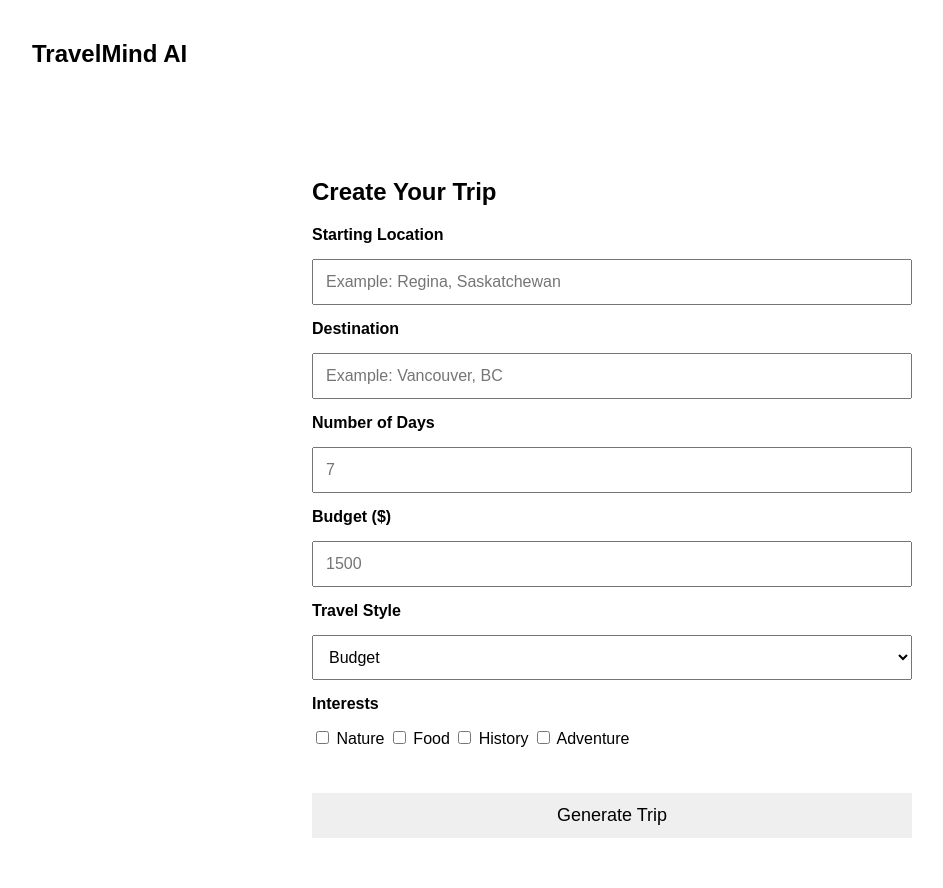
After one commit to Shrut-0406/TravelMind-AI, a Flask app: page /planner in a window 1280 px wide. The commit adds this page. Shown: the whole page, without its empty margins (28-971 px from the left). Run offline with Flask 3, Linux system fonts and the light colour scheme.

Commit message:
Created trip planner input page

```diff
--- a/app.py
+++ b/app.py
@@ -8,5 +8,10 @@ def home():
     return render_template("index.html")
 
 
+@app.route("/planner")
+def planner():
+    return render_template("planner.html")
+
+
 if __name__ == "__main__":
     app.run(debug=True)
--- a/static/css/style.css
+++ b/static/css/style.css
@@ -76,3 +76,46 @@ button {
     text-align: center;
 
 }
+
+
+
+
+
+/* Planner Styles */
+
+.planner-container {
+
+    max-width: 600px;
+
+    margin: auto;
+
+    padding: 50px;
+
+}
+
+
+form {
+
+    display: flex;
+
+    flex-direction: column;
+
+    gap: 15px;
+
+}
+
+
+input, select {
+
+    padding: 12px;
+
+    font-size: 16px;
+
+}
+
+
+label {
+
+    font-weight: bold;
+
+}
--- /dev/null
+++ b/templates/planner.html
@@ -0,0 +1,137 @@
+<!DOCTYPE html>
+<html>
+
+<head>
+
+    <title>Plan Your Trip - TravelMind AI</title>
+
+    <link rel="stylesheet" href="{{ url_for('static', filename='css/style.css') }}">
+
+</head>
+
+
+<body>
+
+
+<nav>
+
+    <h2>TravelMind AI</h2>
+
+</nav>
+
+
+<section class="planner-container">
+
+
+<h1>
+    Create Your Trip
+</h1>
+
+
+<form>
+
+
+<label>
+Starting Location
+</label>
+
+<input
+type="text"
+placeholder="Example: Regina, Saskatchewan"
+>
+
+
+<label>
+Destination
+</label>
+
+<input
+type="text"
+placeholder="Example: Vancouver, BC"
+>
+
+
+<label>
+Number of Days
+</label>
+
+<input
+type="number"
+placeholder="7"
+>
+
+
+<label>
+Budget ($)
+</label>
+
+<input
+type="number"
+placeholder="1500"
+>
+
+
+<label>
+Travel Style
+</label>
+
+
+<select>
+
+<option>
+Budget
+</option>
+
+<option>
+Balanced
+</option>
+
+<option>
+Comfortable
+</option>
+
+</select>
+
+
+<label>
+Interests
+</label>
+
+
+<div>
+
+<input type="checkbox">
+Nature
+
+
+<input type="checkbox">
+Food
+
+
+<input type="checkbox">
+History
+
+
+<input type="checkbox">
+Adventure
+
+
+</div>
+
+
+<button class="main-button">
+
+Generate Trip
+
+</button>
+
+
+</form>
+
+
+</section>
+
+
+</body>
+
+</html>
```
Also changed, not shown: templates/index.html (+7 -3 lines).
